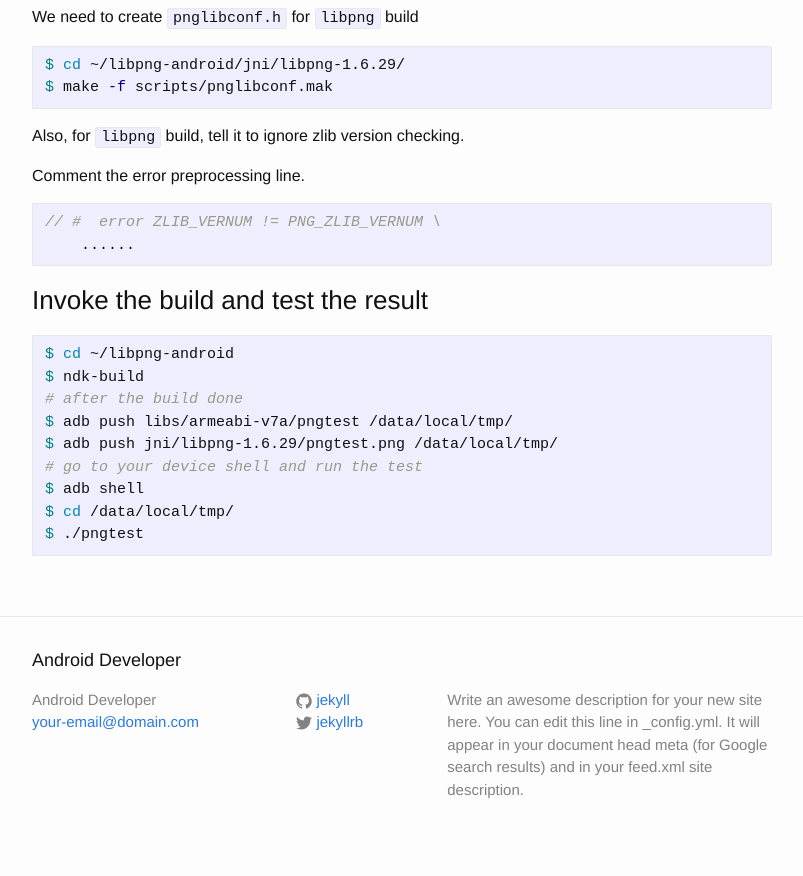
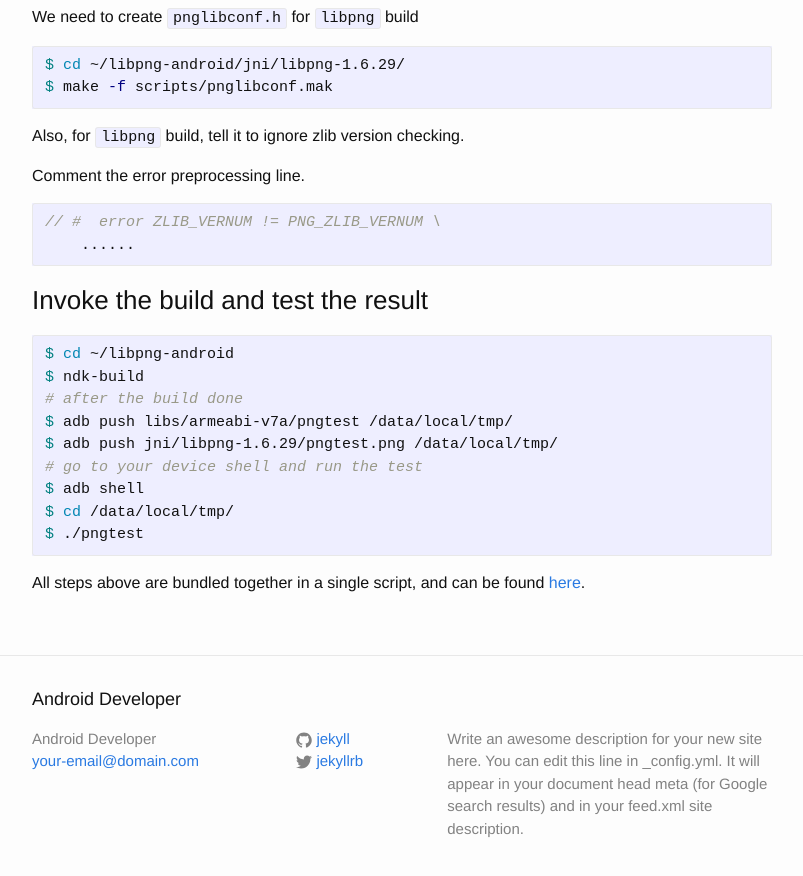
Before and after one commit to WanghongLin/wanghonglin.github.io, a Jekyll site: the page built from _posts/2017-03-20-build-libpng-for-android.markdown, in a window 1280 px wide and 900 px high, scrolled down 2697 px. Shown: the top 876 px of the window, without its empty margins (238-1041 px from the left). Built offline with Jekyll 4.4.1, drawn with Linux system fonts in a browser that asks for light colours.

Commit message:
Update 2017-03-20-build-libpng-for-android.markdown

````diff
--- a/_posts/2017-03-20-build-libpng-for-android.markdown
+++ b/_posts/2017-03-20-build-libpng-for-android.markdown
@@ -155,3 +155,5 @@ $ adb shell
 $ cd /data/local/tmp/
 $ ./pngtest
 ```
+
+All steps above are bundled together in a single script, and can be found [here](https://raw.githubusercontent.com/WanghongLin/compile-scripts/master/compile-libpng-android.sh).
````
